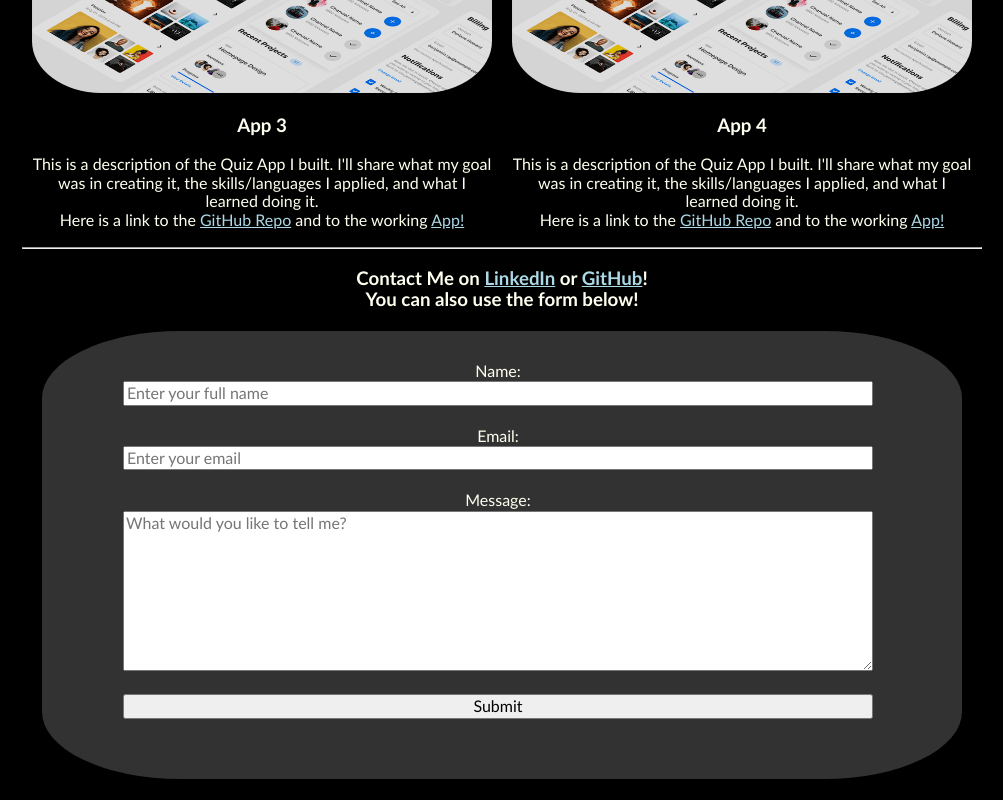
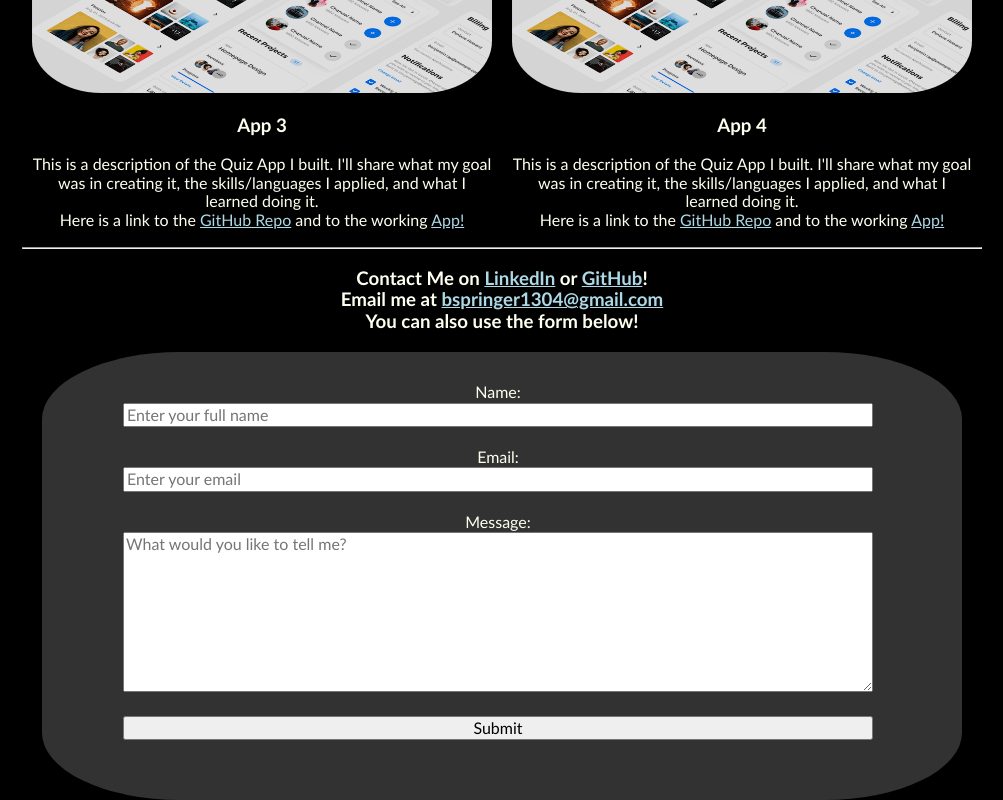
Before and after one commit to SpringerBrandon/thinkfulportfolio, a plain HTML site: page index.html in a window 1280 px wide. Shown: the part 1682-2482 px from the top of the page, without its empty margins (138-1141 px from the left). Before the commit the page ends 2461 px from the top, so only its background shows below. Drawn offline with nearby package versions, Linux system fonts and the light colour scheme.

Commit message:
requirement changes + 1

```diff
--- a/index.html
+++ b/index.html
@@ -154,6 +154,8 @@
 			or
 			<a href="https://github.com/SpringerBrandon" target="_blank">GitHub</a>!
       <br>
+      Email me at <a href="email:to">bspringer1304@gmail.com</a>
+      <br>
       You can also use the form below!
 		</h3>
     <div class="group bgstagger">
```
